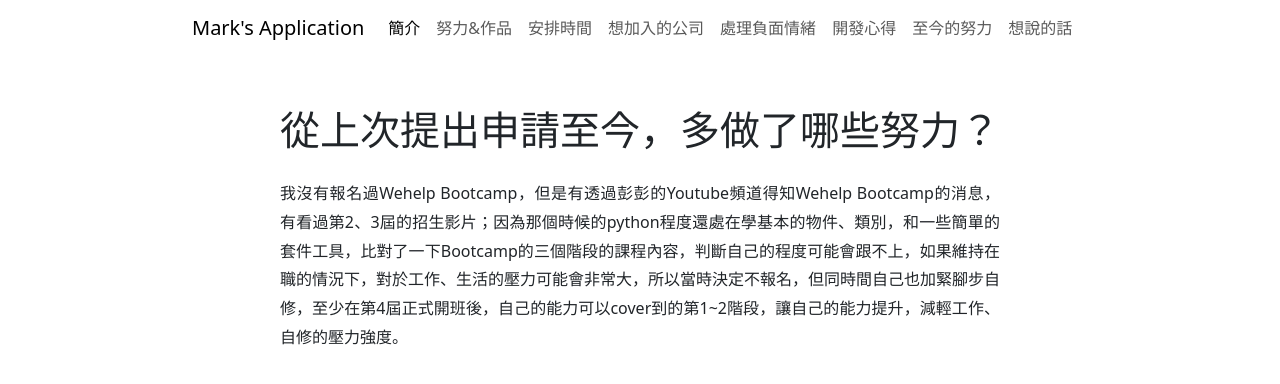
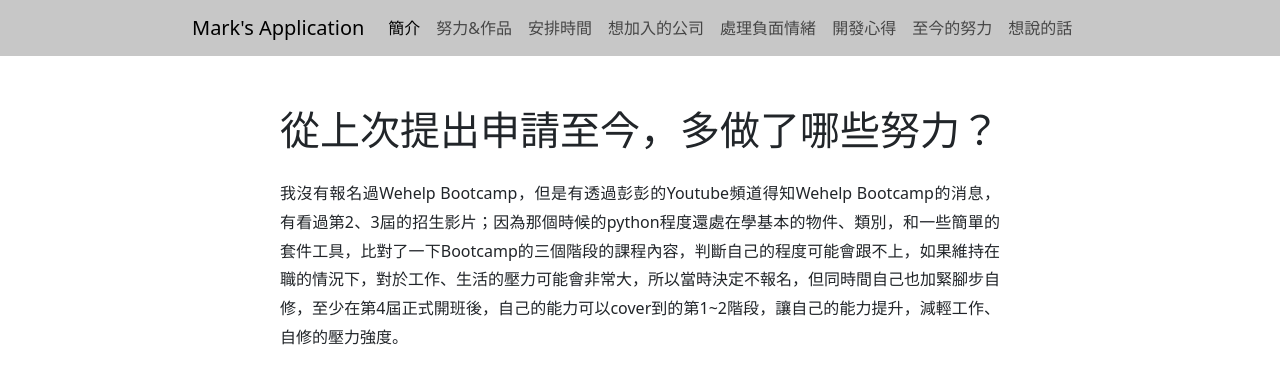
Before and after one commit to KJeiii/Wehelp-Bootcamp-Application, a Flask app: page /effort in a window 1280 px wide. Shown: the top 384 px of the page. Run offline with Flask 3, Linux system fonts and the light colour scheme.

Commit message:
modify navbar background to grey (199,199,199)

```diff
--- a/static/style.css
+++ b/static/style.css
@@ -31,6 +31,10 @@ h3 {
 
 ol {
     padding-left: 20px;
+}
+
+.navbar {
+    background-color: rgb(199, 199, 199);
 }
 
 /* home style */
```
